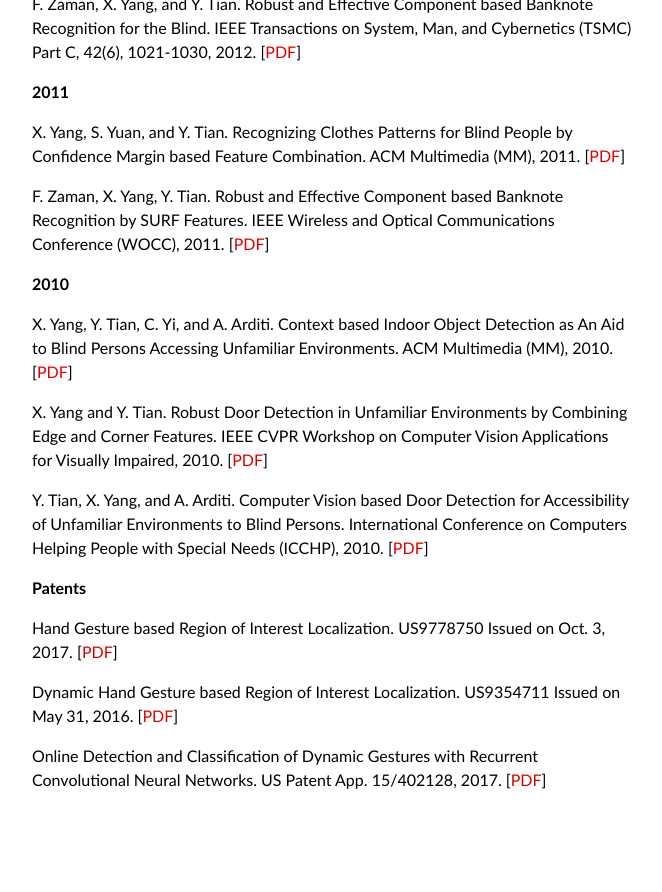
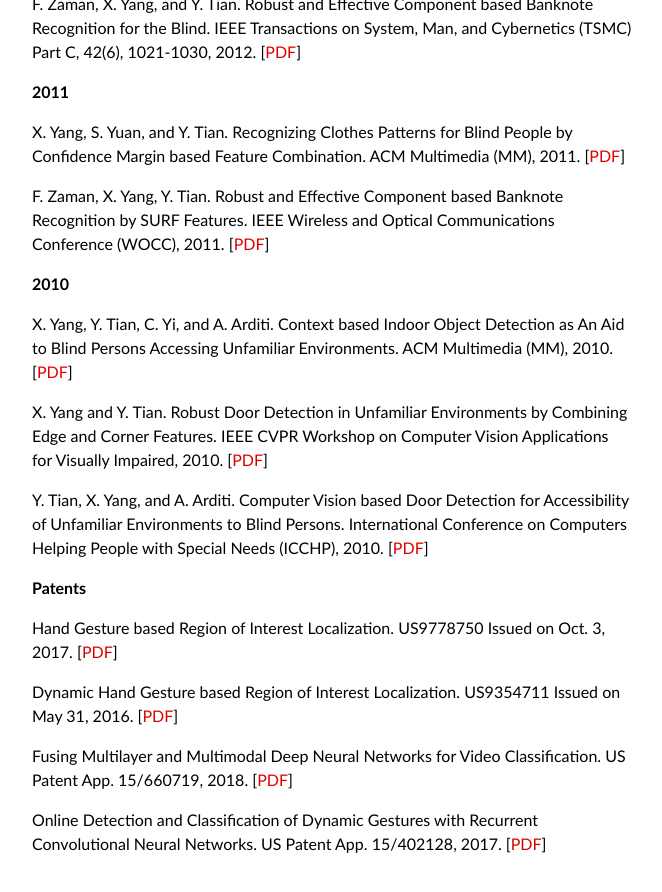
Before and after one commit to xiaodongyang/xiaodongyang.github.io, a Jekyll site: the page built from publications/index.md, in a window 1280 px wide and 900 px high, scrolled down 2949 px. Shown: the top 892 px of the window, without its empty margins (308-970 px from the left). Built offline with Jekyll 4.4.1, drawn with Linux system fonts in a browser that asks for light colours; some web fonts are replaced; before the commit the page ends 3785 px from its top, so only the background shows below that.

Commit message:
Update index.md

```diff
--- a/publications/index.md
+++ b/publications/index.md
@@ -105,4 +105,6 @@
 
 Dynamic Hand Gesture based Region of Interest Localization. US9354711 Issued on May 31, 2016. [[PDF](/publications/papers/9354711.pdf)]
 
+Fusing Multilayer and Multimodal Deep Neural Networks for Video Classification. US Patent App. 15/660719, 2018. [[PDF](/publications/papers/15-660719.pdf)]
+
 Online Detection and Classification of Dynamic Gestures with Recurrent Convolutional Neural Networks. US Patent App. 15/402128, 2017. [[PDF](/publications/papers/15-402128.pdf)]
```
